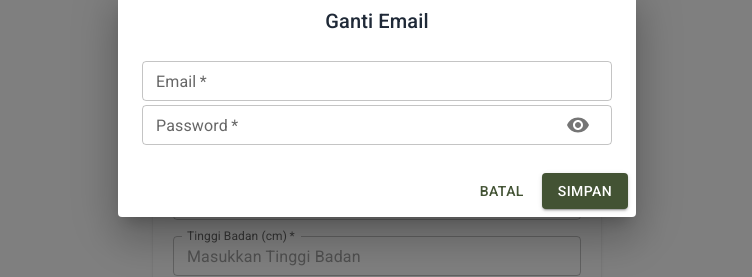
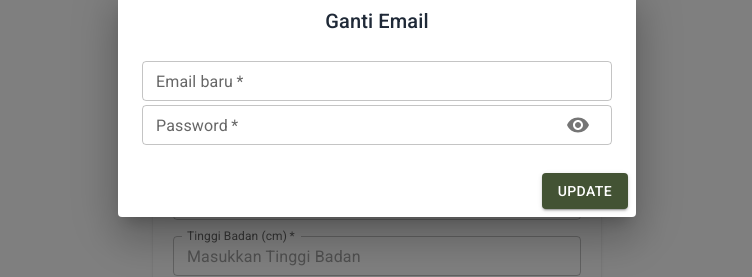
Before and after one commit to ismyfanafillah/precifood-consumer, a Next.js app: page /profile in a window 1280 px wide. Both pictures are taken after a click on the button "GANTI EMAIL". Shown: the part 297-574 px from the top of the page, without its empty margins (263-1015 px from the left). Built offline with nearby package versions, Linux system fonts and the light colour scheme; no server answers.

Commit message:
edit change email

```diff
--- a/src/components/ChangeEmailDialog.tsx
+++ b/src/components/ChangeEmailDialog.tsx
@@ -1,6 +1,8 @@
 import { useState } from "react";
  import { useForm } from "react-hook-form";
+
  import { z } from "zod";
+
  import { zodResolver } from "@hookform/resolvers/zod";
  import {
    Button,
@@ -101,7 +103,7 @@ export default function ChangeEmailDialog({
              className="mb-4"
              {...register("new_email")}
              required
-            label="Email"
+             label="Email baru"
              type="email"
              size="small"
              name="new_email"
@@ -132,10 +134,9 @@ export default function ChangeEmailDialog({
             }}
            />
          </DialogContent>
-        <DialogActions className="pb-8 pt-0 px-6">
-          <Button onClick={() => setOpen(false)}>Batal</Button>
-          <Button variant="contained" onClick={handleUpdate}>
-            Simpan
+         <DialogActions className="justify-center pb-8 pt-0">
+           <Button onClick={handleUpdate} variant="contained">
+             Update
            </Button>
          </DialogActions>
        </Dialog>
```
Lines whose indentation alone changed are shown as unchanged.
